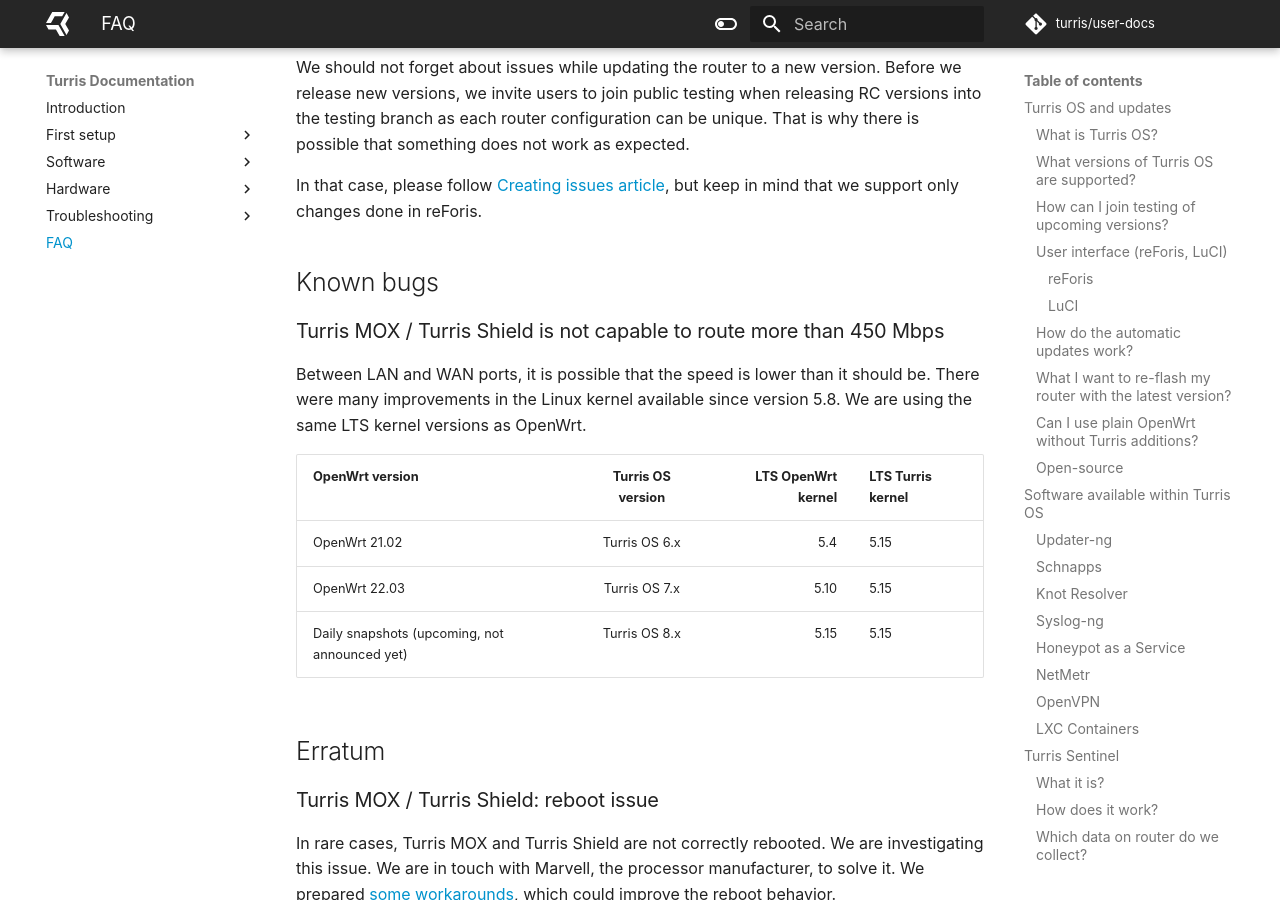
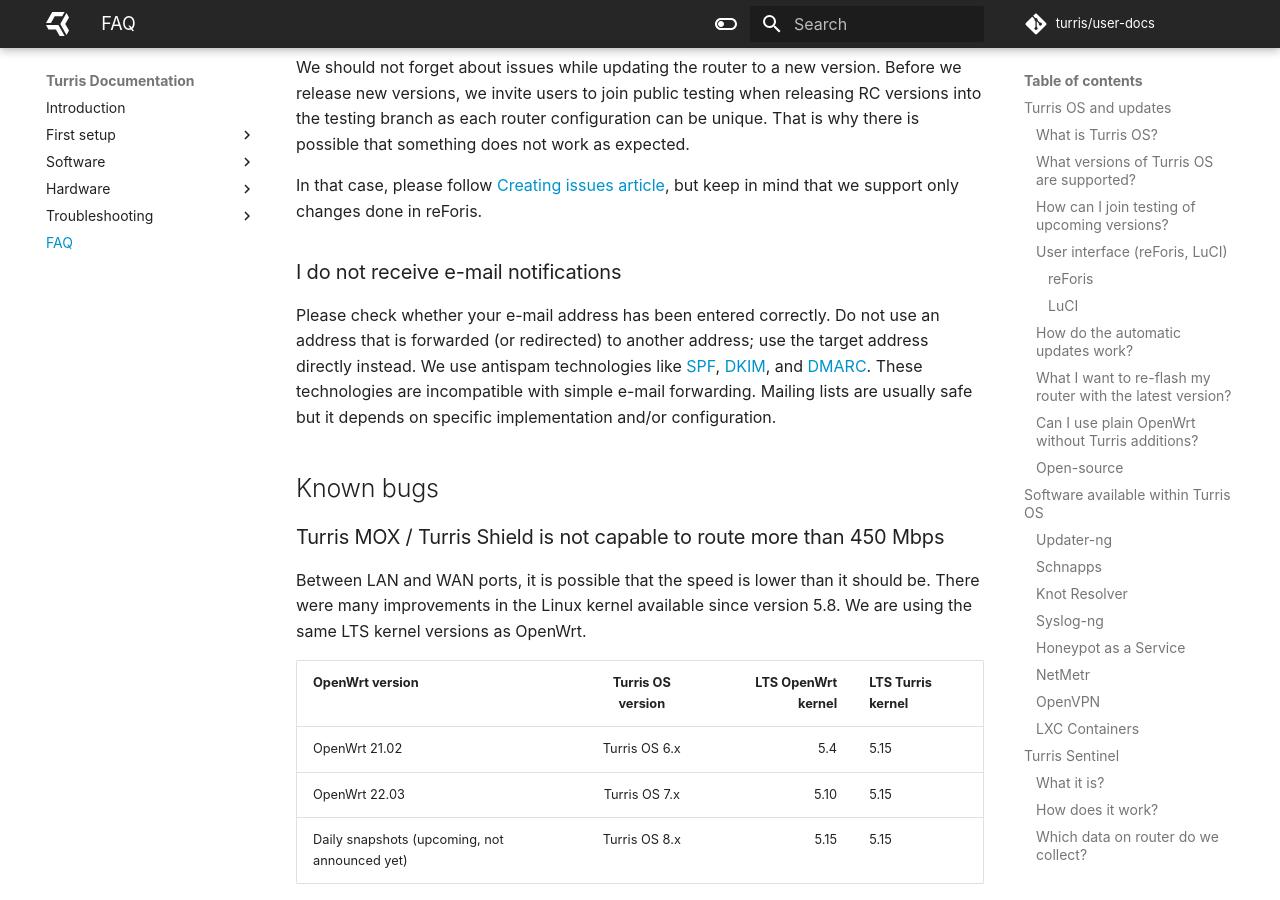
Before and after one commit to turris-cz/user-docs, an MkDocs documentation site: the page built from docs/basics/faq.md, in a window 1280 px wide and 900 px high, scrolled down 7088 px. Built offline with MkDocs 1.6.1 and Material for MkDocs 9.7.7, drawn with Linux system fonts in a browser that asks for light colours; plug-ins that fetch from the network failed and are left out.

Commit message:
basics/reforis,faq: Add information about antispam technologies

```diff
--- a/docs/basics/faq.md
+++ b/docs/basics/faq.md
@@ -320,6 +320,17 @@
 In that case, please follow [Creating issues article](../geek/contributing/issues.md),
 but keep in mind that we support only changes done in reForis.
 
+### I do not receive e-mail notifications
+
+Please check whether your e-mail address has been entered correctly.
+Do not use an address that is forwarded (or redirected) to another address;
+use the target address directly instead. We use antispam technologies like
+[SPF](https://en.wikipedia.org/wiki/Sender_Policy_Framework),
+[DKIM](https://en.wikipedia.org/wiki/DomainKeys_Identified_Mail), and
+[DMARC](https://en.wikipedia.org/wiki/DMARC). These technologies are
+incompatible with simple e-mail forwarding. Mailing lists are usually
+safe but it depends on specific implementation and/or configuration.
+
 ## Known bugs
 
 ### Turris MOX / Turris Shield is not capable to route more than 450 Mbps
```
Also changed, not shown: docs/basics/reforis/notifications/reforis-notifications.md (+10 -0 lines).
